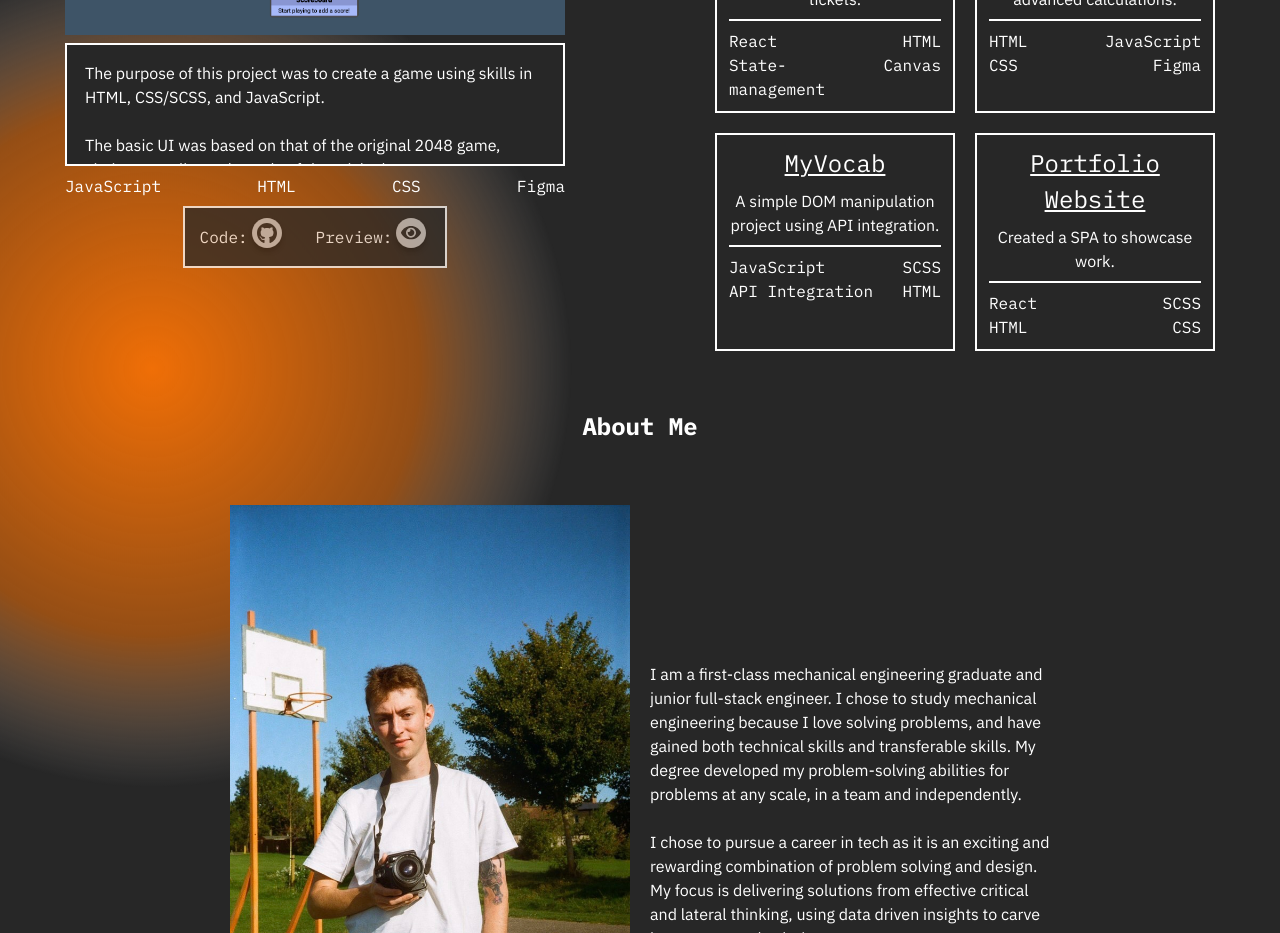
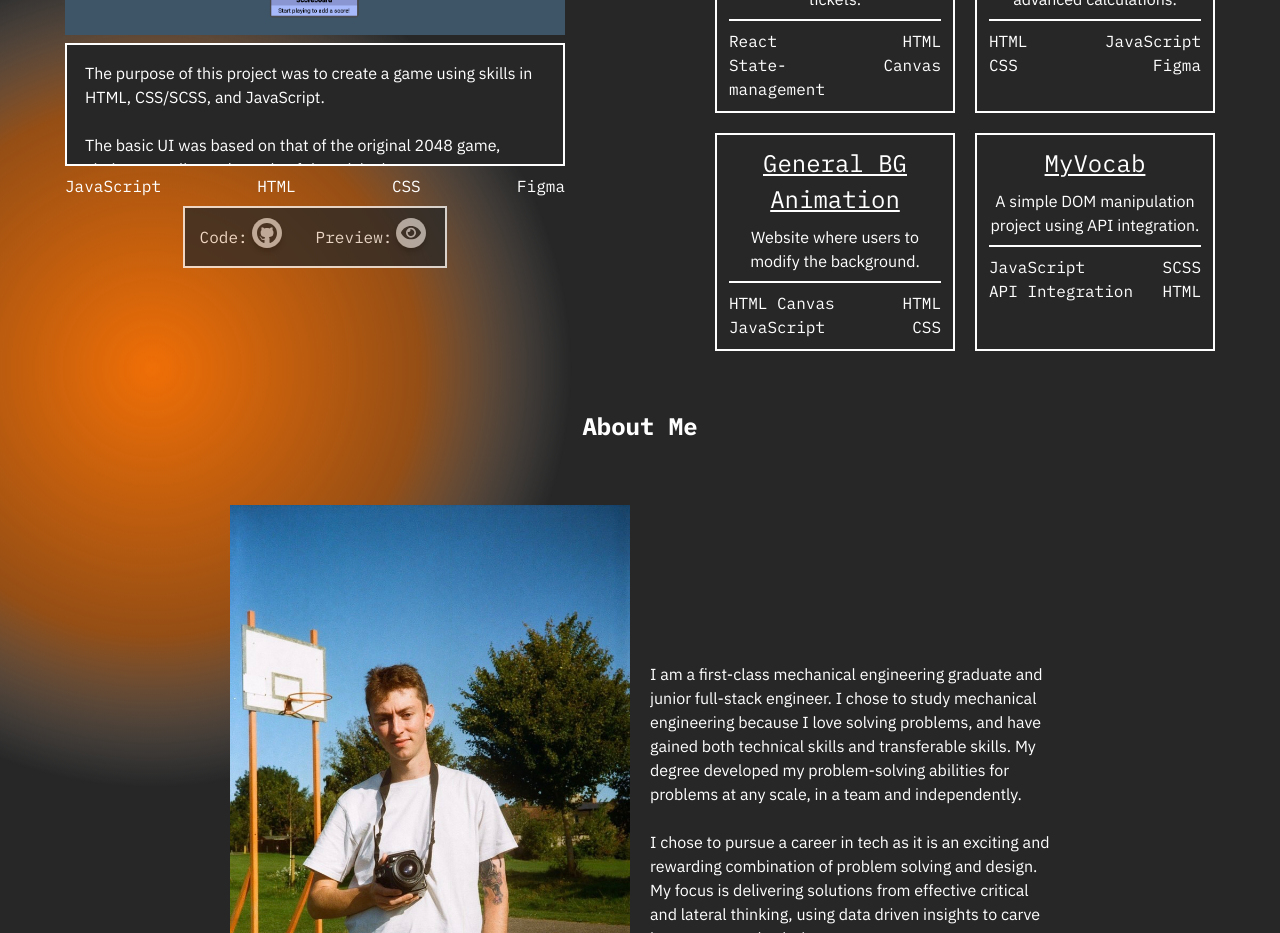
Before and after one commit to samueljacobs98/portfolio-website-react, a React (Create React App) app: page / in a window 1280 px wide. Shown: the part 1240-2173 px from the top of the page. Built offline with nearby package versions, Linux system fonts and the light colour scheme.

Commit message:
updated featured projects

```diff
--- a/src/assets/data/projectData.js
+++ b/src/assets/data/projectData.js
@@ -3,7 +3,7 @@ import imgPunk from "../images/punkscreenshot.png";
 import imgTicket from "../images/ticketscreenshot.png";
 import imgCalc from "../images/calculatorscreenshot.png";
 import imgVocab from "../images/vocabscreenshot.png";
-import imgPort from "../images/portfolioscreenshot.png";
+import imgBgAnimation from "../images/bganimationscreenshot.png";
 
 const cardsData = [
   {
@@ -187,6 +187,32 @@ const cardsData = [
   },
   {
     id: 4,
+    title: "General BG Animation",
+    skills: ["HTML Canvas", "JavaScript", "HTML", "CSS"],
+    desc: [
+      {
+        id: 1,
+        text: "The purpose of this project was to really get to grips with HTML Canvas and explore the impact of different settings. Furthermore, it was about creating a basic template that could be quickly rewritten and modified in the future to create dramatic variations with little altering of code.",
+      },
+      {
+        id: 2,
+        text: "Simple DOM manipulation was used to alter the animation properties via the browser.",
+      },
+      {
+        id: 3,
+        text: "An OOP approach was used to create an array of circles with a variety of properties such as location, size, and velocity. A bounce method was integrated to ensure that the circles are contained within the screen.",
+      },
+    ],
+    shortDesc: "Website where users to modify the background.",
+    img: imgBgAnimation,
+    links: {
+      github: "https://github.com/samueljacobs98/general-background-animation",
+      deployed:
+        "https://samueljacobs98.github.io/general-background-animation/",
+    },
+  },
+  {
+    id: 5,
     title: "MyVocab",
     skills: ["JavaScript", "API Integration", "SCSS", "HTML"],
     desc: [
@@ -202,23 +228,6 @@ const cardsData = [
       deployed: "https://samueljacobs98.github.io/what-this-mean/",
     },
   },
-  {
-    id: 5,
-    title: "Portfolio Website",
-    skills: ["React", "HTML", "SCSS", "CSS"],
-    desc: [
-      {
-        id: 1,
-        text: "Having created a portfolio website in HTML and CSS as the first project on the Nology course, the site was recreated in React.",
-      },
-    ],
-    shortDesc: "Created a SPA to showcase work.",
-    img: imgPort,
-    links: {
-      github: "https://github.com/samueljacobs98/portfolio-website-react",
-      deployed: "https://samueljacobs98.github.io/portfolio-website-react/",
-    },
-  },
 ];
 
 export default cardsData;
```
Also changed, not shown: src/assets/images/bganimationscreenshot.png (added).
